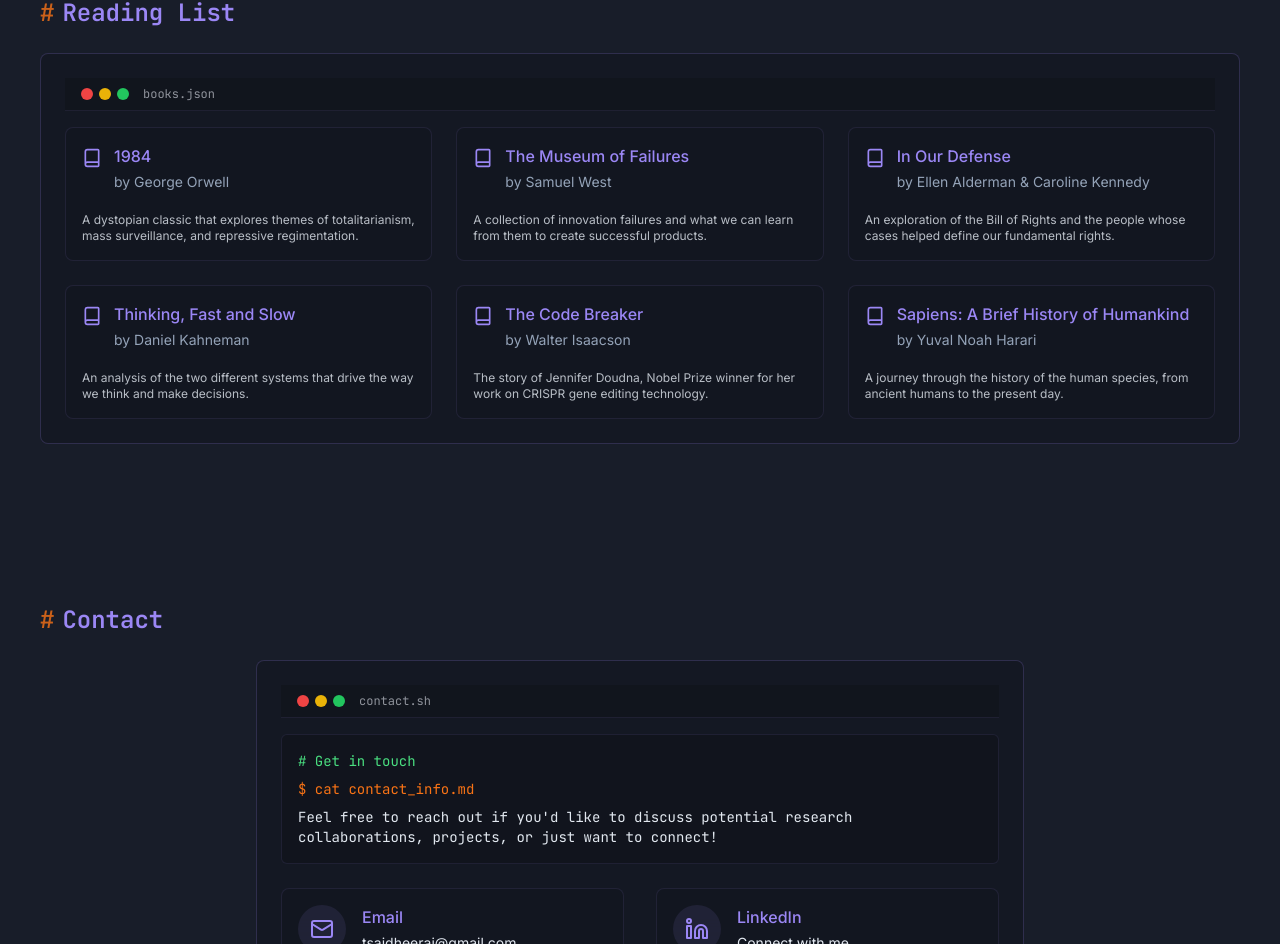
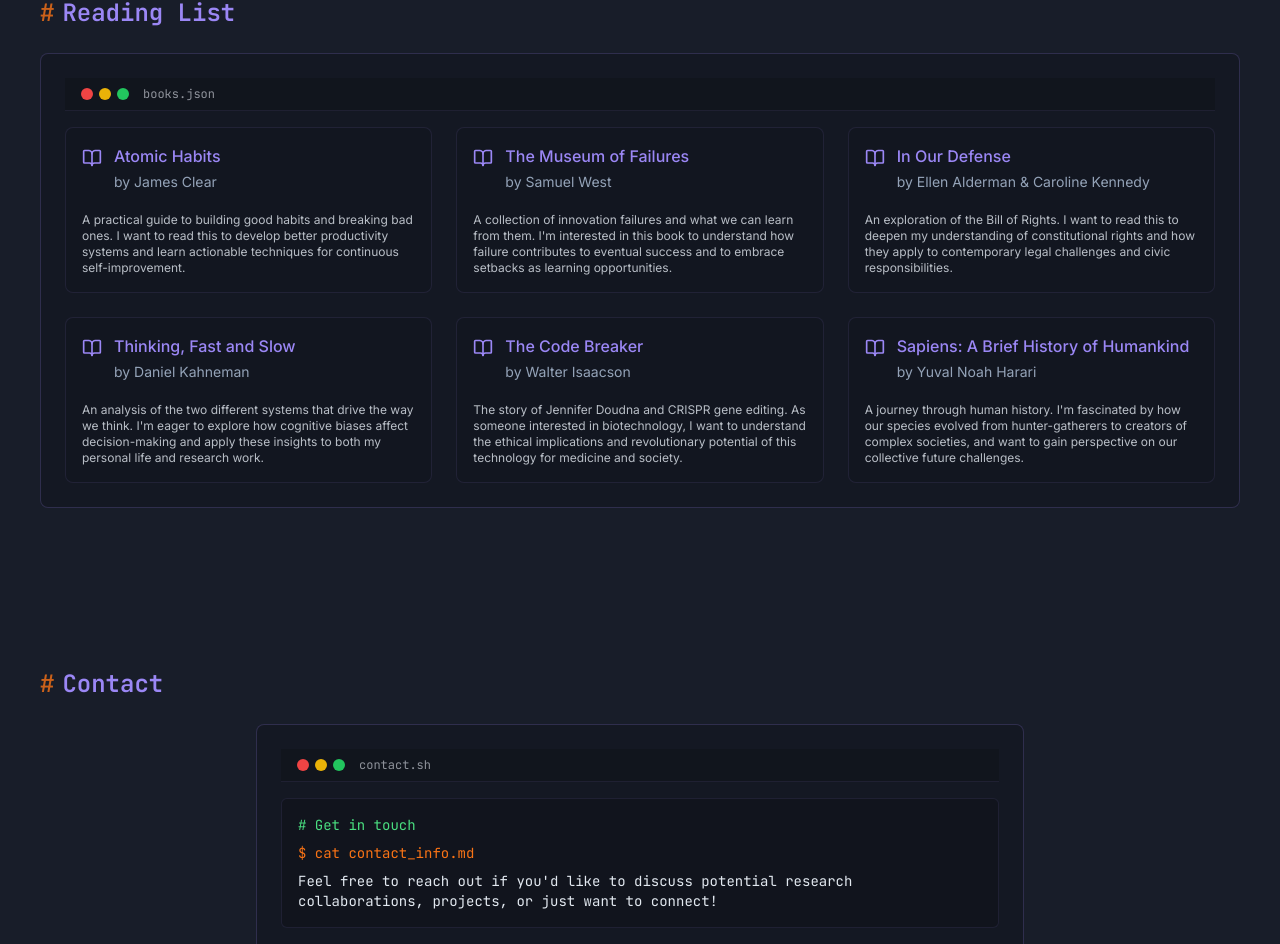
Before and after one commit to draj222/hidheeraj, a React (Vite) app: page / in a window 1280 px wide. Shown: the part 7513-8457 px from the top of the page. Built offline with nearby package versions, Linux system fonts and the light colour scheme.

Commit message:
Refactor: Update reading list descriptions and content
Updated the descriptions in the reading list to reflect the user's reasons for wanting to read the books. Replaced "1984" with a different book.

```diff
--- a/src/components/ReadingList.tsx
+++ b/src/components/ReadingList.tsx
@@ -1,38 +1,38 @@
 
 import React from 'react';
-import { Book } from 'lucide-react';
+import { BookOpen } from 'lucide-react';
 
 const ReadingList = () => {
   const books = [
     {
-      title: "1984",
-      author: "George Orwell",
-      description: "A dystopian classic that explores themes of totalitarianism, mass surveillance, and repressive regimentation."
+      title: "Atomic Habits",
+      author: "James Clear",
+      description: "A practical guide to building good habits and breaking bad ones. I want to read this to develop better productivity systems and learn actionable techniques for continuous self-improvement."
     },
     {
       title: "The Museum of Failures",
       author: "Samuel West",
-      description: "A collection of innovation failures and what we can learn from them to create successful products."
+      description: "A collection of innovation failures and what we can learn from them. I'm interested in this book to understand how failure contributes to eventual success and to embrace setbacks as learning opportunities."
     },
     {
       title: "In Our Defense",
       author: "Ellen Alderman & Caroline Kennedy",
-      description: "An exploration of the Bill of Rights and the people whose cases helped define our fundamental rights."
+      description: "An exploration of the Bill of Rights. I want to read this to deepen my understanding of constitutional rights and how they apply to contemporary legal challenges and civic responsibilities."
     },
     {
       title: "Thinking, Fast and Slow",
       author: "Daniel Kahneman",
-      description: "An analysis of the two different systems that drive the way we think and make decisions."
+      description: "An analysis of the two different systems that drive the way we think. I'm eager to explore how cognitive biases affect decision-making and apply these insights to both my personal life and research work."
     },
     {
       title: "The Code Breaker",
       author: "Walter Isaacson",
-      description: "The story of Jennifer Doudna, Nobel Prize winner for her work on CRISPR gene editing technology."
+      description: "The story of Jennifer Doudna and CRISPR gene editing. As someone interested in biotechnology, I want to understand the ethical implications and revolutionary potential of this technology for medicine and society."
     },
     {
       title: "Sapiens: A Brief History of Humankind",
       author: "Yuval Noah Harari",
-      description: "A journey through the history of the human species, from ancient humans to the present day."
+      description: "A journey through human history. I'm fascinated by how our species evolved from hunter-gatherers to creators of complex societies, and want to gain perspective on our collective future challenges."
     }
   ];
 
@@ -56,7 +56,7 @@ const ReadingList = () => {
                 className="p-4 border border-terminal-highlight/10 rounded-lg bg-terminal-black/20 flex flex-col"
               >
                 <div className="flex items-start gap-3 mb-3">
-                  <Book className="h-5 w-5 mt-1 text-terminal-highlight flex-shrink-0" />
+                  <BookOpen className="h-5 w-5 mt-1 text-terminal-highlight flex-shrink-0" />
                   <div>
                     <h3 className="text-terminal-highlight font-medium mb-1">{book.title}</h3>
                     <p className="text-sm text-terminal-muted mb-2">by {book.author}</p>
```
